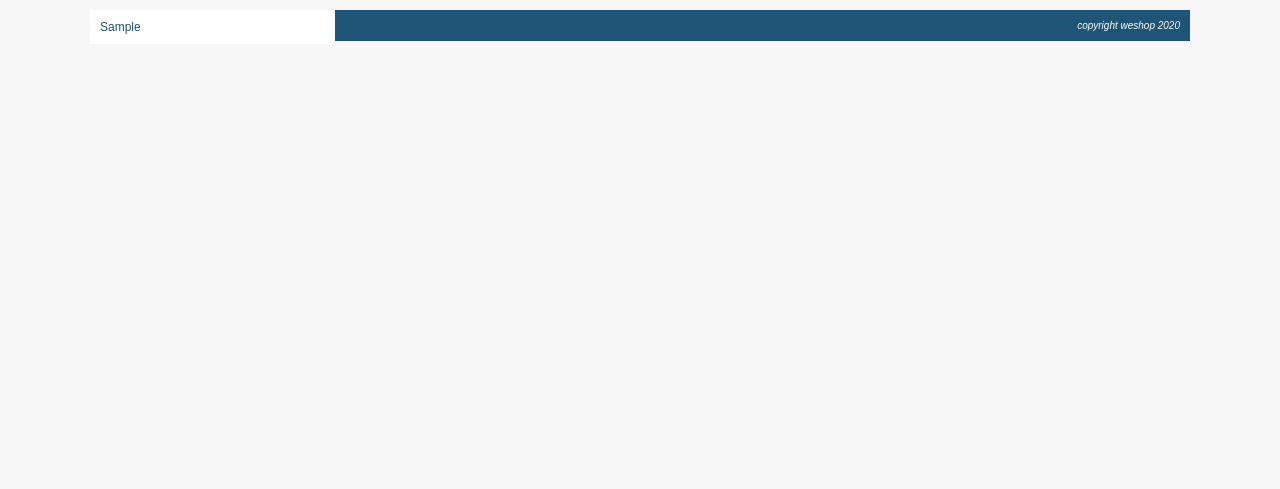
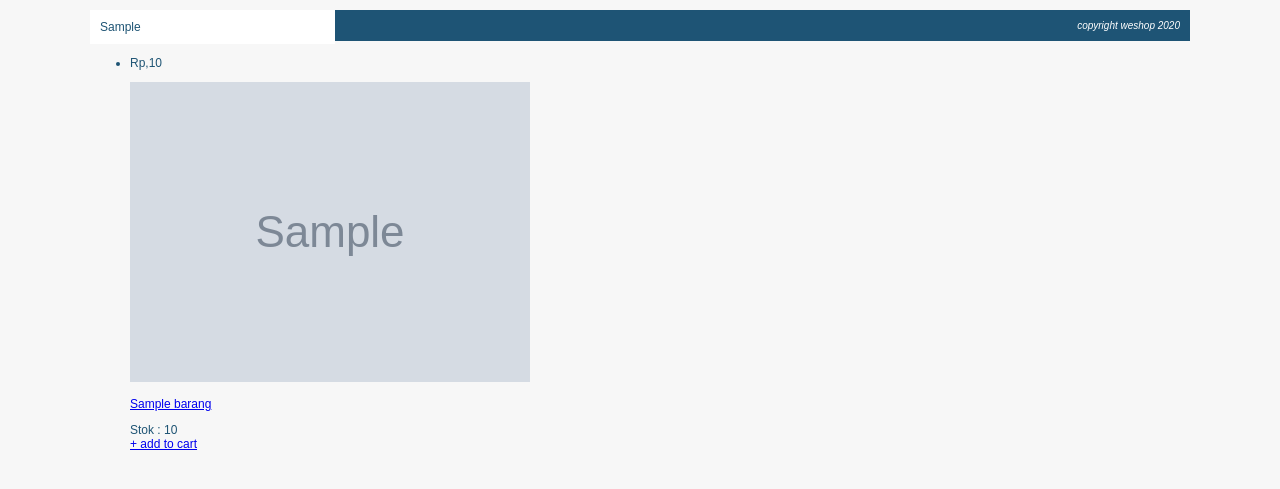
Before and after one commit to zaenalmusthofa86/weshop, a PHP site: page /weshop/ in a window 1280 px wide. Shown: the part 110-599 px from the top of the page. Run offline with PHP 8.4, Linux system fonts and the light colour scheme; tables that the repository leaves empty or names only in its code hold one stand-in row (values such as "Sample post"); grey boxes marked "Sample" are stand-in pictures.

Commit message:
Menambahkan script PHP pada main.php untuk list barang

```diff
--- a/main.php
+++ b/main.php
@@ -14,3 +14,28 @@
 	</div>
 
 <div id="kanan"></div>
+
+	<div id="frame-barang">
+		<ul>
+			<?php
+
+				$query = mysqli_query($koneksi, "SELECT * FROM barang WHERE status='on'");
+				while ($row = mysqli_fetch_assoc($query)) {
+					echo "<li>
+							<p class='price'>".rupiah($row['harga'])."</p>
+							<a href='".BASE_URL."index.php?page=detail&barang_id=$row[barang_id]'>
+							<img src='".BASE_URL."images/barang/$row[gambar]' />
+							</a>
+							<div class='keterangan-gambar'>
+								<p><a href='".BASE_URL."index.php?page=detail&barang_id=$row[barang_id]'>$row[nama_barang]</a></p>
+								<span>Stok : $row[stok]</span>
+							</div>
+							<div class='button-add-cart'>
+								<a href='".BASE_URL."tambah_keranjang.php?barang_id=$row[barang_id]'>+ add to cart</a>
+							</div>";
+
+				}
+			 ?>
+		</ul>
+
+	</div>
```
